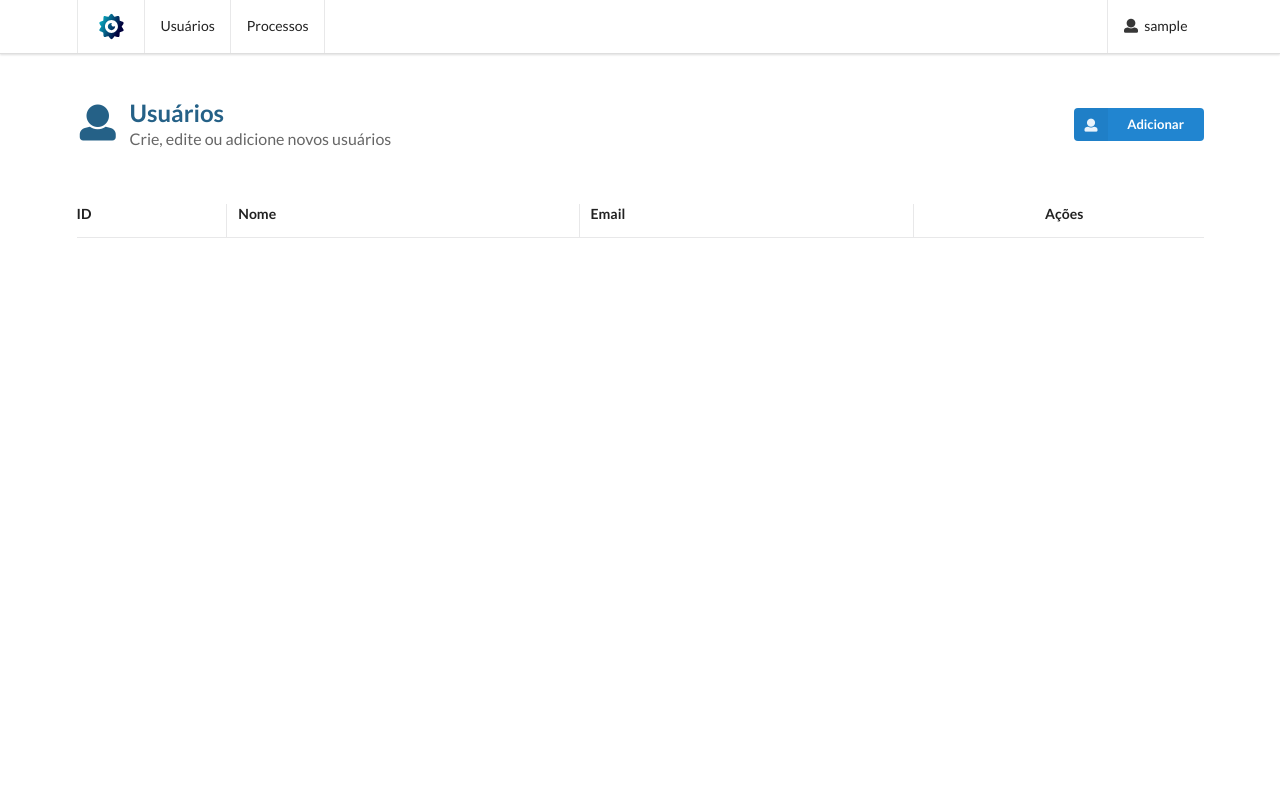
After one commit to marcosflp/process_manager, a Django app: page /profile/ in a window 1280 px wide. The commit adds this page. Shown: the top 799 px of the page. Run offline with Django 3.2, Linux system fonts and the light colour scheme; the visitor is signed in with stand-in values (Sample User, id 1); lists and menus that the app fills with data are empty; some libraries are stand-ins or nearby versions.

Commit message:
Add feature to create, list, read and update Users

```diff
--- a/core/static/core/css/base.css
+++ b/core/static/core/css/base.css
@@ -1,9 +1,9 @@
 /* Variables */
 
 :root {
-  --primary-color: #032c5e;
+  --primary-color: #256187;
   --secondary-color: #0687a5;
-  --tertiary-color: #256187;
+  --tertiary-color: #032c5e;
   --quarter-color: #05698d;
 }
 
@@ -15,7 +15,7 @@ h1, h2, h3, h4, h5 {
 }
 
 .button.primary-color {
-  background-color: var(--tertiary-color) !important;
+  background-color: var(--primary-color) !important;
   color: #fff !important;
 }
 .button.primary-color:hover {
@@ -37,3 +37,25 @@ h1, h2, h3, h4, h5 {
 }
 
 /* Global css style */
+
+.menu.top.fixed a.item.home:hover {
+  background-color: transparent;
+}
+
+.main.container {
+  margin-top: 7rem;
+}
+.main.container h2.header {
+  margin-bottom: 4rem;
+}
+
+.header {
+  overflow: hidden;
+  margin-bottom: 4rem;
+}
+.header h2.header {
+  margin-bottom: 0 !important;
+}
+.header .add-user {
+  margin-top: 0.7rem;
+}
--- a/core/templates/core/base.html
+++ b/core/templates/core/base.html
@@ -21,33 +21,21 @@
 {% if request.user.is_authenticated %}
   <div class="ui top fixed menu">
     <div class="ui container">
-      <div class="item">
+      <a href="{% url 'home' %}" class="home item">
         <img src="{% static 'core/img/icon.svg' %}" alt="Proce">
-      </div>
-      <a class="item">Usuários</a>
+      </a>
+      <a class="item" href="{% url 'profile-list-view' %}">Usuários</a>
       <a class="item">Processos</a>
 
       <a class="right item" href="{% url 'logout' %}">
-        Logout
+        <i class="user icon"></i> {{ user }}
       </a>
     </div>
   </div>
 {% endif %}
 
-<div class="ui fluid main container">
-  {% block main_container %}
-    <div class="row">
-      <div class="ui grid">
-        <div class="base-sidebar two wide column">
-          {% block sidebar %}
-          {% endblock %}
-        </div>
-        <div class="base-content fourteen wide column">
-          {% block content %}
-          {% endblock %}
-        </div>
-      </div>
-    </div>
+<div class="ui main container">
+  {% block content %}
   {% endblock %}
 </div>
 
--- /dev/null
+++ b/core/templates/core/profile_list.html
@@ -0,0 +1,43 @@
+{% extends 'core/base.html' %}
+
+{% block content %}
+  <div class="header">
+    <h2 class="ui left floated header">
+      <i class="user icon"></i>
+      <div class="content">
+        Usuários
+        <div class="sub header">Crie, edite ou adicione novos usuários</div>
+      </div>
+    </h2>
+    <a href="{% url 'profile-create-view' %}" class="ui add-user right floated small primary labeled icon button">
+      <i class="user icon"></i> Adicionar
+    </a>
+  </div>
+
+  <div class="row">
+    <table class="ui very basic celled table">
+      <thead>
+      <tr>
+        <th>ID</th>
+        <th>Nome</th>
+        <th>Email</th>
+        <th class="center aligned">Ações</th>
+      </tr>
+      </thead>
+      <tbody>
+      {% for profile in object_list %}
+        <tr>
+          <td>#{{ profile.pk }}</td>
+          <td>{{ profile.user.first_name }} {{ profile.user.last_name }}</td>
+          <td>{{ profile.user.email }}</td>
+          <td class="center aligned">
+            <a href="{% url 'profile-update-view' pk=profile.pk %}"><i class="edit icon teal"></i></a>
+            <a href="{% url 'profile-delete-view' pk=profile.pk %}"><i class="trash alternate icon red"></i></a>
+          </td>
+        </tr>
+      {% endfor %}
+
+      </tbody>
+    </table>
+  </div>
+{% endblock %}
--- a/core/urls.py
+++ b/core/urls.py
@@ -1,8 +1,16 @@
 from django.urls import path, include
 
-from core.views import HomeView
+from core.views import (
+    HomeView, ProfileListView, ProfileCreateView,
+    ProfileUpdateView, ProfileDeleteView
+)
 
 urlpatterns = [
     path('auth/', include('django.contrib.auth.urls')),
-    path('', HomeView.as_view(), name='home')
+    path('', HomeView.as_view(), name='home'),
+
+    path('profile/', ProfileListView.as_view(), name='profile-list-view'),
+    path('profile/create/', ProfileCreateView.as_view(), name='profile-create-view'),
+    path('profile/update/<int:pk>/', ProfileUpdateView.as_view(), name='profile-update-view'),
+    path('profile/delete/<int:pk>/', ProfileDeleteView.as_view(), name='profile-delete-view'),
 ]
--- a/core/views.py
+++ b/core/views.py
@@ -1,5 +1,82 @@
-from django.views.generic import TemplateView
+from django.contrib.auth.models import User
+from django.db import transaction
+from django.urls import reverse_lazy
+from django.views.generic import TemplateView, ListView, DetailView, \
+    CreateView, UpdateView, DeleteView
+
+from core.forms import ProfileForm
+from core.models import Profile
+
+
+class BaseListView(ListView):
+    paginate_by = 50
+
+
+class BaseDetailView(DetailView):
+    pass
+
+
+class BaseCreateView(CreateView):
+    pass
+
+
+class BaseUpdateView(UpdateView):
+    pass
+
+
+class BaseDeleteView(DeleteView):
+    pass
 
 
 class HomeView(TemplateView):
     template_name = 'core/base.html'
+
+
+class ProfileListView(BaseListView):
+    model = Profile
+    queryset = Profile.objects.all()
+
+
+class ProfileCreateView(BaseCreateView):
+    model = Profile
+    form_class = ProfileForm
+    success_url = reverse_lazy('profile-list-view')
+
+    @transaction.atomic
+    def form_valid(self, form):
+        user = User.objects.create(
+            username=form.cleaned_data['email'],
+            first_name=form.cleaned_data['first_name'],
+            last_name=form.cleaned_data['last_name'],
+            email=form.cleaned_data['email']
+        )
+        user.set_password(form.cleaned_data['password'])
+        user.save()
+
+        self.object = form.save(commit=False)
+        self.object.user = user
+        self.object.save()
+
+        return super(ProfileCreateView, self).form_valid(form)
+
+
+class ProfileUpdateView(BaseUpdateView):
+    model = Profile
+    form_class = ProfileForm
+    success_url = reverse_lazy('profile-list-view')
+
+    def form_valid(self, form):
+        self.object = form.save(commit=False)
+        self.object.user.username = form.cleaned_data['email']
+        self.object.user.email = form.cleaned_data['email']
+        self.object.user.first_name = form.cleaned_data['first_name']
+        self.object.user.last_name = form.cleaned_data['last_name']
+        if form.cleaned_data['password']:
+            self.object.user.set_password(form.cleaned_data['password'])
+        self.object.user.save()
+        return super(ProfileUpdateView, self).form_valid(form)
+
+
+class ProfileDeleteView(BaseDeleteView):
+    model = Profile
+    success_url = reverse_lazy('profile-list-view')
--- a/process_manager/settings.py
+++ b/process_manager/settings.py
@@ -128,9 +128,9 @@ AUTH_PASSWORD_VALIDATORS = [
 # Internationalization
 # https://docs.djangoproject.com/en/2.1/topics/i18n/
 
-LANGUAGE_CODE = 'en-us'
+LANGUAGE_CODE = 'pt-BR'
 
-TIME_ZONE = 'UTC'
+TIME_ZONE = 'America/Sao_Paulo'
 
 USE_I18N = True
 
--- /dev/null
+++ b/requirements.txt
@@ -0,0 +1,5 @@
+Django==2.1.5
+django-debug-toolbar==1.11
+python-decouple==3.1
+pytz==2018.9
+sqlparse==0.2.4
```
Also changed, not shown: core/forms.py (added, +64 -0 lines), core/models.py (+15 -1 lines), core/templates/core/profile_confirm_delete.html (added, +23 -0 lines), core/templates/core/profile_form.html (added, +70 -0 lines), core/templates/registration/login.html (+5 -9 lines), core/migrations/0001_initial.py (added).
